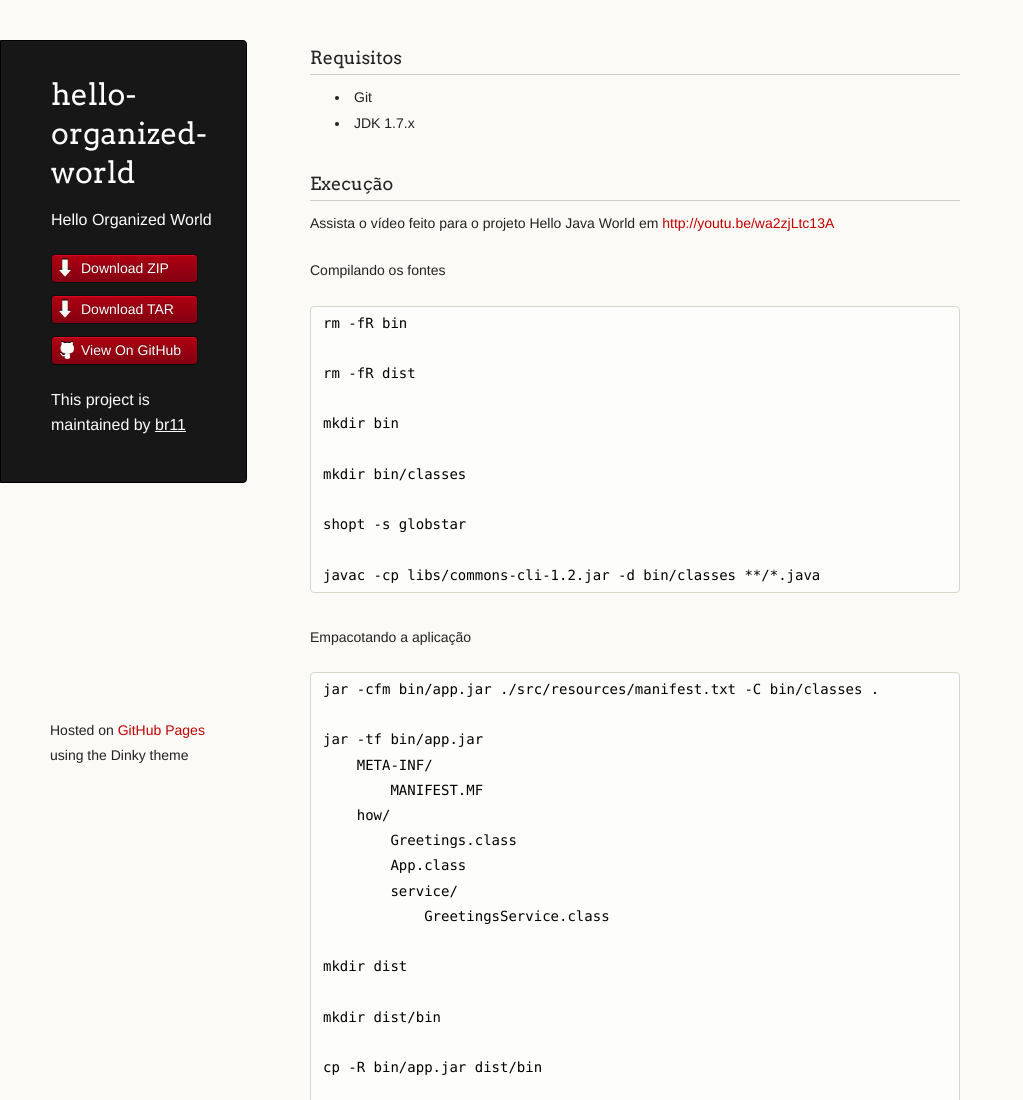
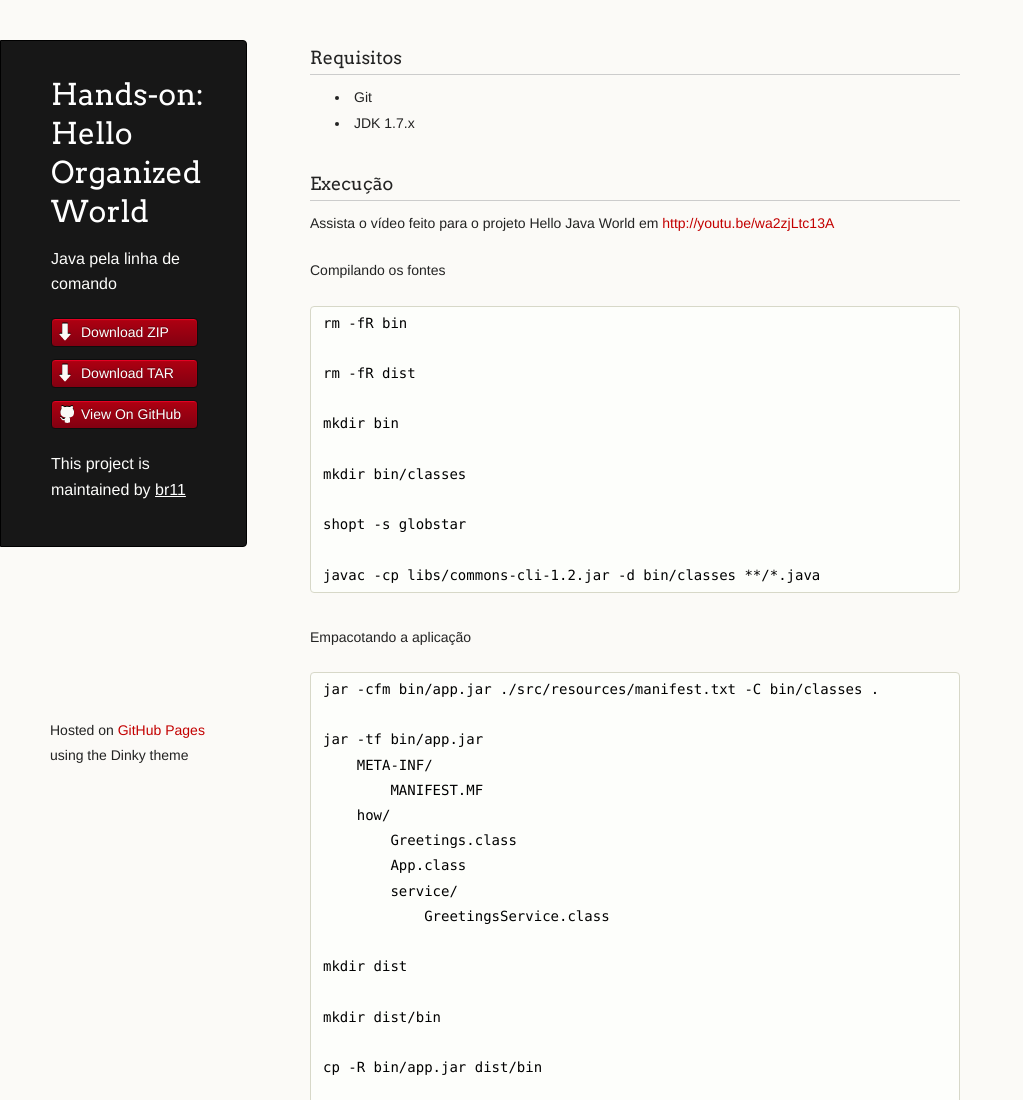
Before and after one commit to br11/hello-organized-world, a plain HTML site: page index.html in a window 1280 px wide. Shown: the top 1100 px of the page, without its empty margins (0-1023 px from the left). Drawn offline with Linux system fonts and the light colour scheme.

Commit message:
Create gh-pages branch via GitHub

```diff
--- a/index.html
+++ b/index.html
@@ -3,7 +3,7 @@
   <head>
     <meta charset="utf-8">
     <meta http-equiv="X-UA-Compatible" content="chrome=1">
-    <title>hello-organized-world by br11</title>
+    <title>Hands-on: Hello Organized World by br11</title>
 
     <link rel="stylesheet" href="stylesheets/styles.css">
     <link rel="stylesheet" href="stylesheets/pygment_trac.css">
@@ -16,8 +16,8 @@
   <body>
     <div class="wrapper">
       <header>
-        <h1 class="header">hello-organized-world</h1>
-        <p class="header">Hello Organized World</p>
+        <h1 class="header">Hands-on: Hello Organized World</h1>
+        <p class="header">Java pela linha de comando</p>
 
         <ul>
           <li class="download"><a class="buttons" href="https://github.com/br11/hello-organized-world/zipball/master">Download ZIP</a></li>
--- a/params.json
+++ b/params.json
@@ -1 +1 @@
-{"name":"hello-organized-world","tagline":"Hello Organized World","body":"### Requisitos\r\n\r\n* Git\r\n* JDK 1.7.x\r\n\r\n### Execução\r\n\r\nAssista o vídeo feito para o projeto Hello Java World em [http://youtu.be/wa2zjLtc13A](http://youtu.be/wa2zjLtc13A)\r\n\r\nCompilando os fontes\r\n\r\n\trm -fR bin\r\n\r\n\trm -fR dist\r\n\r\n\tmkdir bin\r\n\r\n\tmkdir bin/classes\r\n\r\n\tshopt -s globstar\r\n\r\n\tjavac -cp libs/commons-cli-1.2.jar -d bin/classes **/*.java\r\n\r\n\r\nEmpacotando a aplicação\r\n\r\n\tjar -cfm bin/app.jar ./src/resources/manifest.txt -C bin/classes .\r\n\r\n\tjar -tf bin/app.jar\r\n\t\tMETA-INF/\r\n\t\t    MANIFEST.MF\r\n\t\thow/\r\n\t\t    Greetings.class\r\n\t\t    App.class\r\n\t\t    service/\r\n\t\t        GreetingsService.class\r\n\t\r\n\tmkdir dist\r\n\r\n\tmkdir dist/bin\r\n\r\n\tcp -R bin/app.jar dist/bin \r\n\r\n\tcp -R libs dist \r\n\r\n\r\nExecutando a aplicação\r\n\r\n\tcd dist\r\n\r\n\tjava -jar bin/app.jar [options] <visitor-name>\r\n\r\nEx.: \r\n\r\n\tcd dist\r\n\r\n\tjava -jar bin/app.jar -fv Fulano\r\n\r\n","google":"","note":"Don't delete this file! It's used internally to help with page regeneration."}
+{"name":"Hands-on: Hello Organized World","tagline":"Java pela linha de comando","body":"### Requisitos\r\n\r\n* Git\r\n* JDK 1.7.x\r\n\r\n### Execução\r\n\r\nAssista o vídeo feito para o projeto Hello Java World em [http://youtu.be/wa2zjLtc13A](http://youtu.be/wa2zjLtc13A)\r\n\r\nCompilando os fontes\r\n\r\n\trm -fR bin\r\n\r\n\trm -fR dist\r\n\r\n\tmkdir bin\r\n\r\n\tmkdir bin/classes\r\n\r\n\tshopt -s globstar\r\n\r\n\tjavac -cp libs/commons-cli-1.2.jar -d bin/classes **/*.java\r\n\r\n\r\nEmpacotando a aplicação\r\n\r\n\tjar -cfm bin/app.jar ./src/resources/manifest.txt -C bin/classes .\r\n\r\n\tjar -tf bin/app.jar\r\n\t\tMETA-INF/\r\n\t\t    MANIFEST.MF\r\n\t\thow/\r\n\t\t    Greetings.class\r\n\t\t    App.class\r\n\t\t    service/\r\n\t\t        GreetingsService.class\r\n\t\r\n\tmkdir dist\r\n\r\n\tmkdir dist/bin\r\n\r\n\tcp -R bin/app.jar dist/bin \r\n\r\n\tcp -R libs dist \r\n\r\n\r\nExecutando a aplicação\r\n\r\n\tcd dist\r\n\r\n\tjava -jar bin/app.jar [options] <visitor-name>\r\n\r\nEx.: \r\n\r\n\tcd dist\r\n\r\n\tjava -jar bin/app.jar -fv Fulano\r\n\r\n","google":"","note":"Don't delete this file! It's used internally to help with page regeneration."}
```
